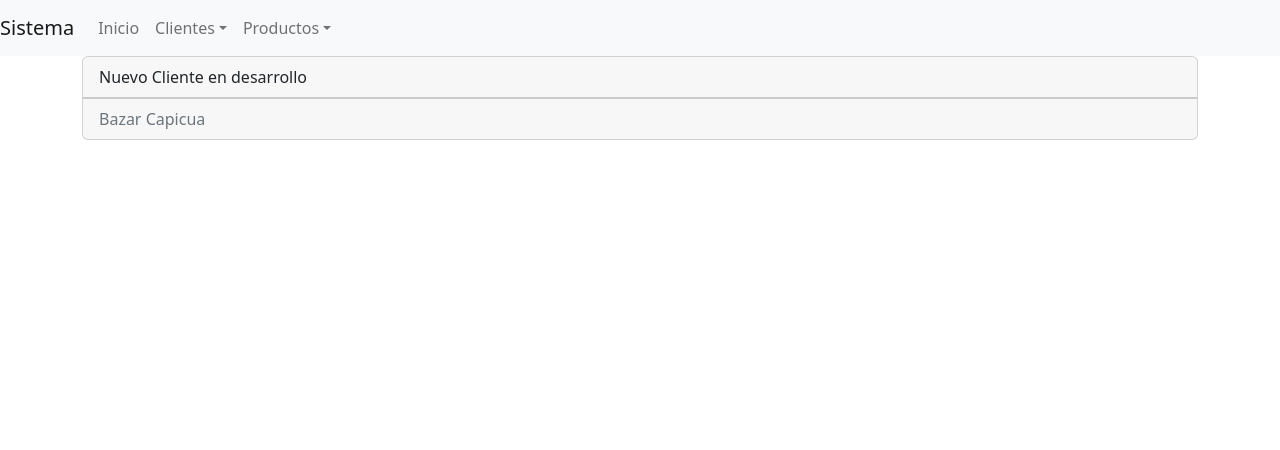
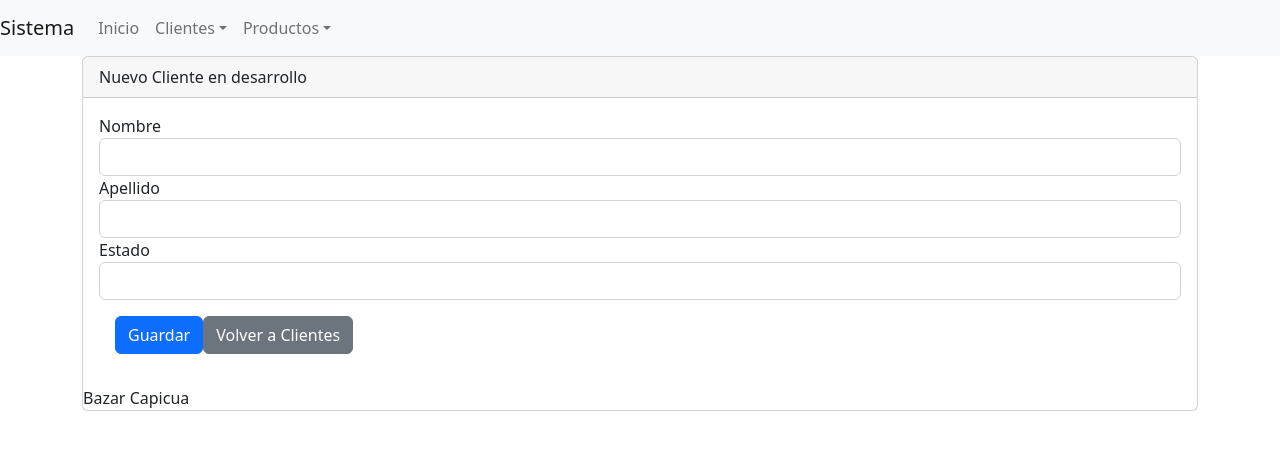
Before and after one commit to jrgrondona/Proyect_react, a React (Vite) app: page /AgregarClientes in a window 1280 px wide. Shown: the top 450 px of the page. Built offline with nearby package versions, Linux system fonts and the light colour scheme.

Commit message:
Agregué insert cliente

```diff
--- a/src/App.jsx
+++ b/src/App.jsx
@@ -27,7 +27,6 @@ function App() {
         </a>
         <div className="dropdown-menu" aria-labelledby="navbarDropdownMenuLink">
           <Link className="dropdown-item" to={'/cliente'}> Listado de Clientes </Link>
-          <Link className="dropdown-item" to={'/AgregarClientes'}> Agregar Clientes </Link>
         </div>
       </li>
       <li className="nav-item dropdown">
--- a/src/componentes/AgregarClientes.jsx
+++ b/src/componentes/AgregarClientes.jsx
@@ -1,12 +1,58 @@
+import { useRef } from 'react'
+import { Link } from 'react-router-dom'
+import * as API from '../servicios/servicio'
 
-export function AgregarClientes(){
-    return(
+
+export function AgregarClientes() {
+  const nombre_cliente = useRef();
+  const apellido_cliente = useRef();
+  const estado_cliente = useRef();
+
+  const guardar_cliente = () => {
+    const nombre = nombre_cliente.current.value;
+    const apellido = apellido_cliente.current.value;
+    const estado = estado_cliente.current.value;
+    console.log('Datos ingresados son: ', nombre, apellido, estado)
+
+    const datos_enviar = {
+      nombre: nombre,
+      apellido: apellido,
+      estado: estado
+    };
+
+    API.SaveCliente(datos_enviar);
+    nombre_cliente.current.value = null;
+    apellido_cliente.current.value = null;
+    estado_cliente.current.value = null;
+    alert('Se cargó correctamente el cliente')
+  }
+  return (
     <div className="card">
       <div className="card-header">
         Nuevo Cliente en desarrollo
       </div>
-
-                <div className="card-footer text-muted">
+      <div className="card-body">
+        <div className="form-group">
+          <label for="">Nombre</label>
+          <input type="text" ref={nombre_cliente} name="" id="" className="form-control" placeholder="" aria-describedby="helpId" />
+          <small id="helpId" className="text-muted"></small>
+        </div>
+        <div className="form-group">
+          <label for="">Apellido</label>
+          <input type="text" ref={apellido_cliente} name="" id="" className="form-control" placeholder="" aria-describedby="helpId" />
+          <small id="helpId" className="text-muted"></small>
+        </div>
+        <div className="form-group">
+          <label for="">Estado</label>
+          <input type="text" ref={estado_cliente} name="" id="" className="form-control" placeholder="" aria-describedby="helpId" />
+          <small id="helpId" className="text-muted"></small>
+        </div>
+        <div className="card-body">
+          <button onClick={guardar_cliente} type="button" className="btn btn-primary">Guardar</button>
+          <Link to={'/cliente'}><button type="button" className="btn btn-secondary">Volver a Clientes</button></Link>
+        </div>
+      </div>
+      <div classNameName="card-footer text-muted">
         Bazar Capicua
       </div>
     </div>
--- a/src/componentes/ListadoClientes.jsx
+++ b/src/componentes/ListadoClientes.jsx
@@ -1,13 +1,14 @@
 import './clientes.css'
 import * as API from '../servicios/servicio'
 import { useState, useEffect } from 'react'
+import { Link } from 'react-router-dom'
 
 
 export function ListadoClientes() {
     const [Clientes, setClientes] = useState([])
-    useEffect(()=>{
+    useEffect(() => {
         API.getClientes().then(setClientes)
-    },[])
+    }, [])
     return (
         <>
             <div className="card">
@@ -15,8 +16,9 @@ export function ListadoClientes() {
                     <h3 className='letra_cliente'><u>Listado de Clientes</u></h3>
                 </div>
                 <div className="card-body">
-        <table className="table">
-        <thead>
+                    <Link name="" id="" className="btn btn-primary" to={'/AgregarClientes'} role="button">Nuevo cliente</Link>
+                    <table class="table table-striped table-inverse table-responsive">
+                        <thead class="thead-inverse">
                             <tr>
                                 <th className='letra_cabecera'>Id cliente</th>
                                 <th className='letra_cabecera'>Nombre</th>
@@ -26,7 +28,7 @@ export function ListadoClientes() {
                                 <th className='letra_cabecera'>Acciones</th>
                             </tr>
                         </thead>
-        {Clientes.map((c)=>(
+                        {Clientes.map((c) => (
                             <tbody>
                                 <tr>
                                     <td className='letra_tabla'>{c.id}</td>
@@ -36,6 +38,7 @@ export function ListadoClientes() {
                                     <td className='letra_tabla'>{c.tms}</td>
                                     <div className="btn-group" role="group" aria-label="">
                                         <button type="button" className="btn btn-primary">Editar</button>
+                                        <th>&nbsp;</th>
                                         <button type="button" className="btn btn-danger">Eliminar</button>
                                     </div>
                                     <td></td>
--- a/src/componentes/ListadoProductos.jsx
+++ b/src/componentes/ListadoProductos.jsx
@@ -1,20 +1,22 @@
 import './productos.css'
 import * as API from '../servicios/servicio'
 import { useState, useEffect } from 'react'
+import { Link } from 'react-router-dom'
 
 export function ListadoProductos() {
     const [Productos, setProductos] = useState([])
-    useEffect(()=>{
+    useEffect(() => {
         API.getProductos().then(setProductos)
-    },[])
+    }, [])
     return (
         <div className="card">
             <div className="card-header">
-           <h3 className='letra_cliente'><u>Listado de Productos</u></h3>
+            <u>Listado de Productos</u>
             </div>
             <div className="card-body">
-          <table className="table">
-        <thead>
+                <Link name="" id="" className="btn btn-primary" to={'/'} role="button">Cargar Producto</Link>
+                <table class="table table-striped table-inverse table-responsive">
+                    <thead class="thead-inverse">
                         <tr>
                             <th className='letra_cabecera'>Id producto</th>
                             <th className='letra_cabecera'>Nombre</th>
@@ -25,10 +27,9 @@ export function ListadoProductos() {
                             <th className='letra_cabecera'>Stock</th>
                             <th className='letra_cabecera'>Fecha de Carga</th>
                             <th className='letra_cabecera'>Acciones</th>
-                <th>&nbsp;</th>
                         </tr>
                     </thead>
-        {Productos.map((productos)=>(
+                    {Productos.map((productos) => (
                         <tbody>
                             <tr>
                                 <td className='letra_tabla'>{productos.id}</td>
@@ -41,6 +42,7 @@ export function ListadoProductos() {
                                 <td className='letra_tabla'>{productos.tms}</td>
                                 <div className="btn-group" role="group" aria-label="">
                                     <button type="button" className="btn btn-primary">Editar</button>
+                                    <th>&nbsp;</th>
                                     <button type="button" className="btn btn-danger">Eliminar</button>
                                 </div>
                                 <td>&nbsp;</td>
--- a/src/componentes/productos.css
+++ b/src/componentes/productos.css
@@ -1,3 +1,3 @@
 .letra_titulo{
-    color: red;
+    color: green;
 }
--- a/src/servicios/servicio.js
+++ b/src/servicios/servicio.js
@@ -11,7 +11,8 @@ export async function getClientes(){
     }catch(error){
      console.log('Error en el server', error)
     }
-};
+
+}
 export async function getProductos(){
 
     try{
@@ -23,4 +24,15 @@ export async function getProductos(){
     }catch(error){
      console.log('Error en el server', error)
     }
-};
+}
+
+export function SaveCliente(datos_enviar){
+const requestOptions={
+    method:'POST',
+    headers:{
+        'Content-Type':'application/json'
+    },
+    body: JSON.stringify(datos_enviar)
+}
+   fetch(`${API_URL}/cliente`, requestOptions)
+}
```
Lines whose indentation alone changed are shown as unchanged.
